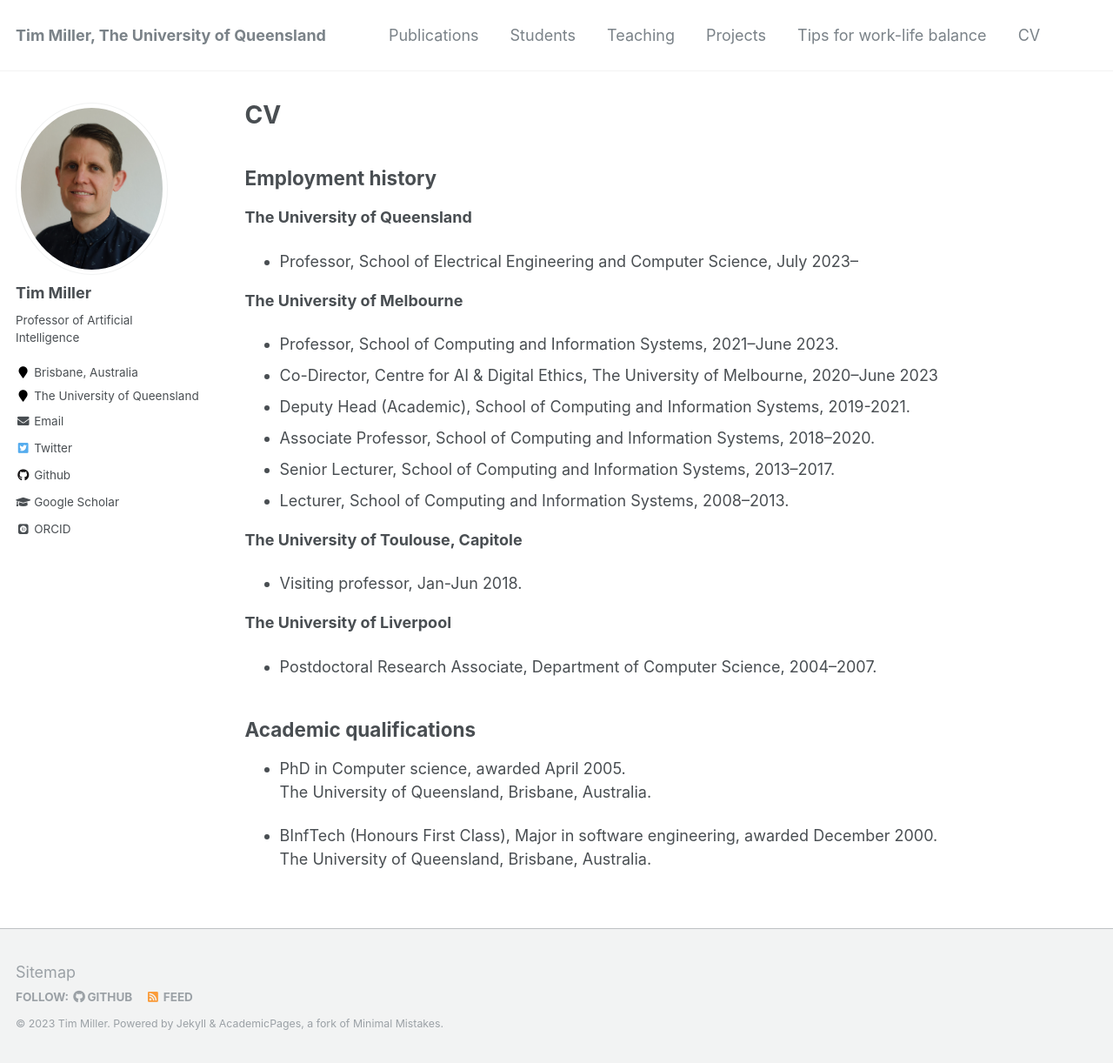
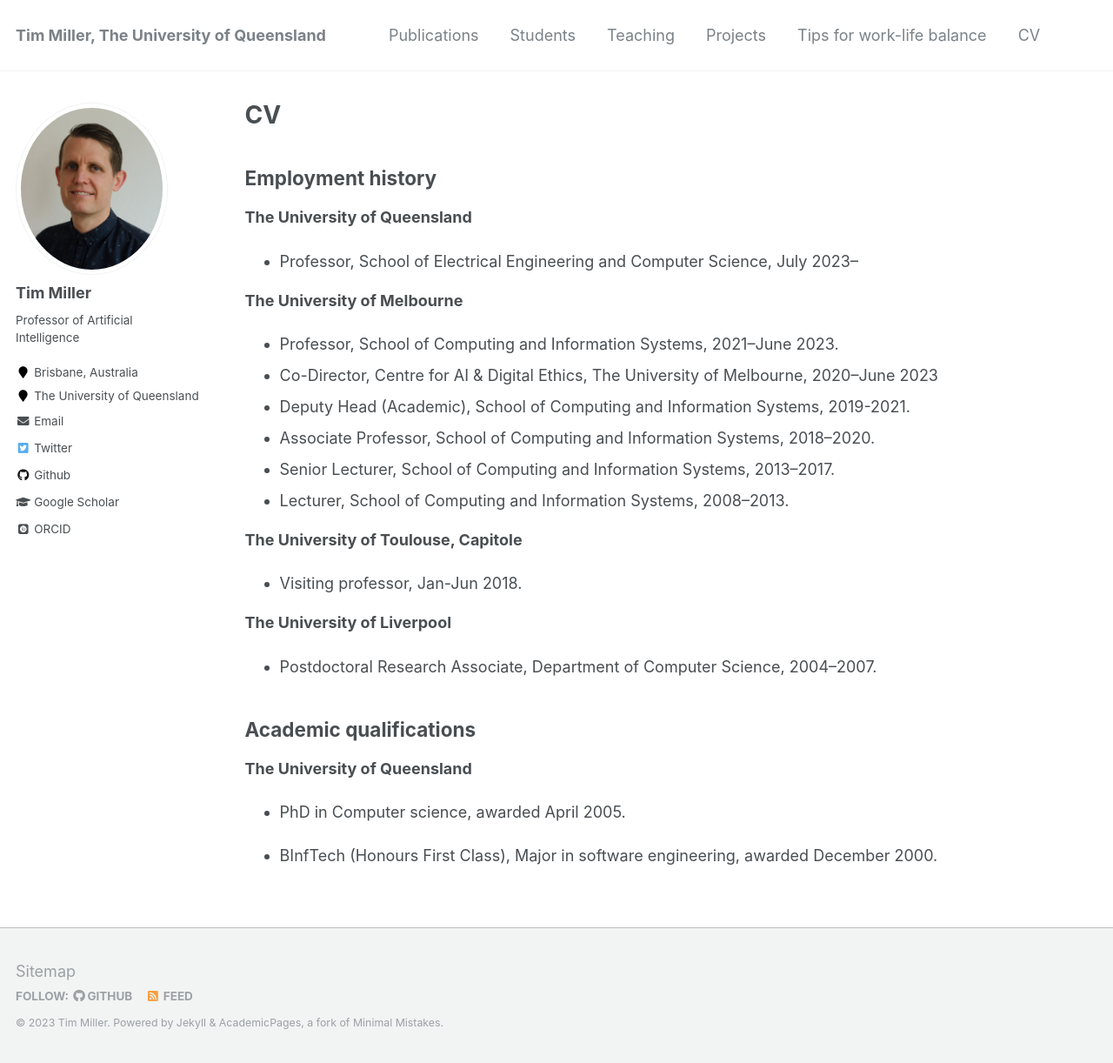
Before and after one commit to uqtmiller/uqtmiller.github.io, a Jekyll site: the page built from _pages/cv.md, in a window 1280 px wide and 1222 px high. Shown: the whole window at 87% size. Built offline with Jekyll 4.4.1, drawn with Linux system fonts in a browser that asks for light colours; some web fonts are replaced.

Commit message:
UPDATE: CV formatting.

```diff
--- a/_pages/cv.md
+++ b/_pages/cv.md
@@ -32,8 +32,8 @@ redirect_from:
 
 ## Academic qualifications
 
+**The University of Queensland**
+
 * PhD in Computer science, awarded April 2005.
-The University of Queensland, Brisbane, Australia.
 
 * BInfTech (Honours First Class), Major in software engineering, awarded December 2000.
-The University of Queensland, Brisbane, Australia.
```
